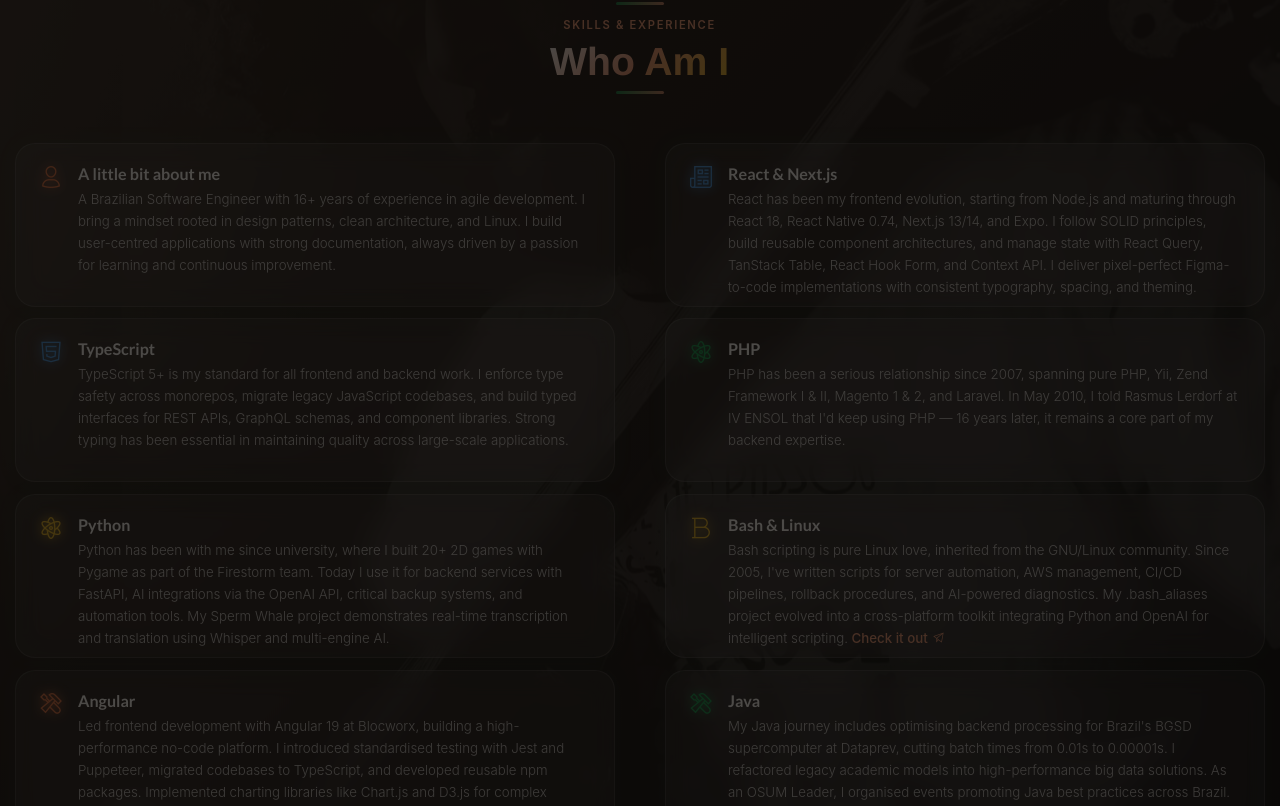
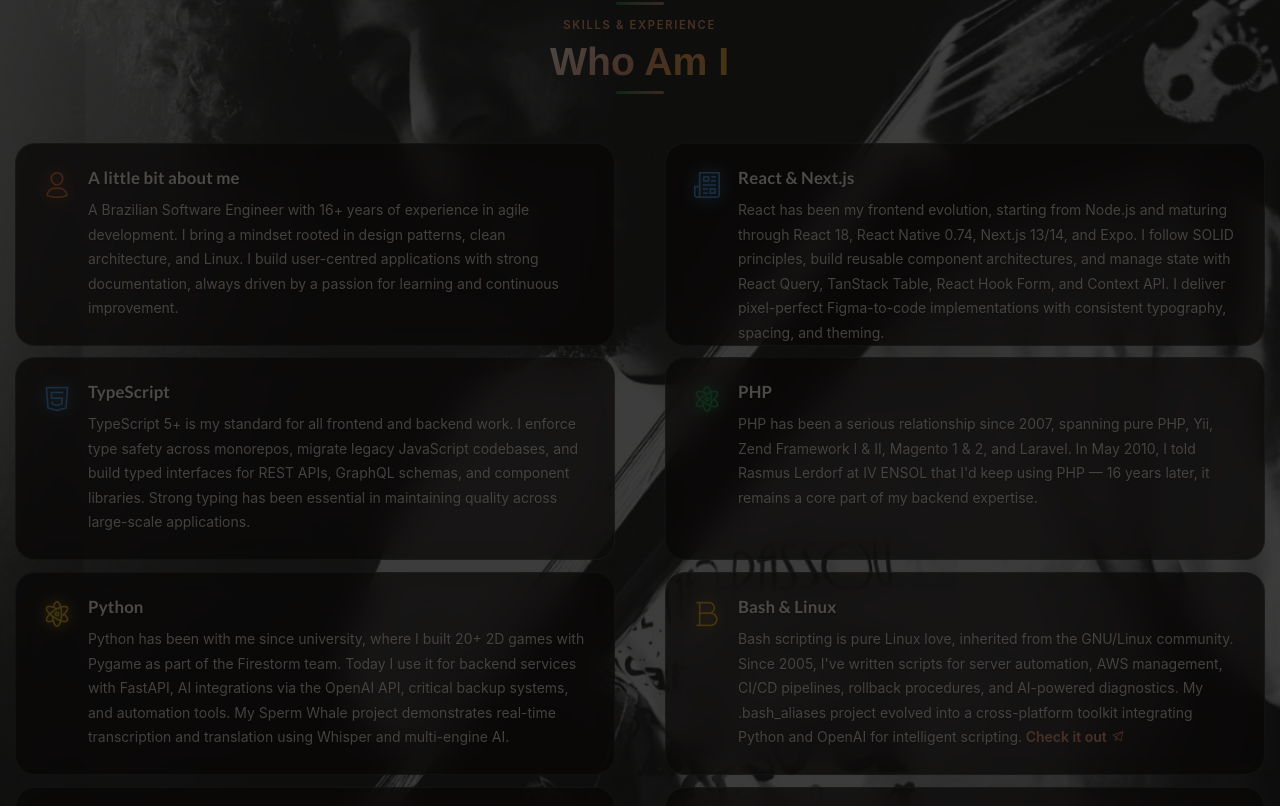
Before and after one commit to strubloid/strubloid-on-nextjs, a Next.js app: page / in a window 1280 px wide. Shown: the part 2925-3731 px from the top of the page. Built offline with nearby package versions, Linux system fonts and the light colour scheme.

Commit message:
update about me section

```diff
--- a/components/homepage/AboutMe.scss
+++ b/components/homepage/AboutMe.scss
@@ -21,8 +21,8 @@
         bottom: 0;
         background: linear-gradient(
           135deg,
-          rgba(61, 46, 34, 0.92) 0%,
-          rgba(26, 20, 18, 0.88) 100%
+          rgba(45, 34, 26, 0.2) 0%,
+          rgba(20, 15, 12, 0.2) 100%
         );
         z-index: 0;
       }
@@ -158,10 +158,10 @@
         // ── Fully revealed state ──
         &.revealed {
           opacity: 1;
-          border-color: rgba(255, 255, 255, 0.1);
-          background: rgba(255, 255, 255, 0.06);
-          backdrop-filter: blur(12px);
-          -webkit-backdrop-filter: blur(12px);
+          border-color: rgba(255, 255, 255, 0.12);
+          background: rgba(26, 20, 18, 0.72);
+          backdrop-filter: blur(16px);
+          -webkit-backdrop-filter: blur(16px);
 
           .skill-card__content {
             opacity: 1;
@@ -255,8 +255,8 @@
           z-index: 3;
           display: flex;
           align-items: flex-start;
-          gap: 16px;
-          padding: 20px 24px;
+          gap: 18px;
+          padding: 24px 28px;
           opacity: 0;
           transform: translateZ(20px) translateY(8px);
           transition:
@@ -266,12 +266,12 @@
 
         &__icon {
           flex-shrink: 0;
-          padding-top: 2px;
+          padding-top: 4px;
           transform: translateZ(30px);
 
           i {
-            font-size: 22px;
-            filter: drop-shadow(0 0 6px currentColor);
+            font-size: 26px;
+            filter: drop-shadow(0 0 8px currentColor);
           }
         }
 
@@ -284,22 +284,26 @@
         &__title {
           color: var(--color-cream) !important;
           font-weight: 700;
-          font-size: 1.15em;
-          margin: 0 0 6px;
+          font-size: 1.2em;
+          margin: 0 0 10px;
+          letter-spacing: 0.01em;
+          text-shadow: 0 1px 3px rgba(0, 0, 0, 0.4);
         }
 
         &__desc {
-          color: rgba(255, 248, 240, 0.75) !important;
-          font-weight: 300;
-          line-height: 1.65;
-          font-size: 0.95em;
+          color: rgba(255, 248, 240, 0.88) !important;
+          font-weight: 400;
+          line-height: 1.75;
+          font-size: 1em;
           margin: 0;
+          text-shadow: 0 1px 2px rgba(0, 0, 0, 0.3);
         }
 
         &__link-label {
           color: var(--color-accent-light);
-          font-weight: 500;
+          font-weight: 600;
           white-space: nowrap;
+          text-shadow: none;
 
           i {
             font-size: 0.8em;
```
